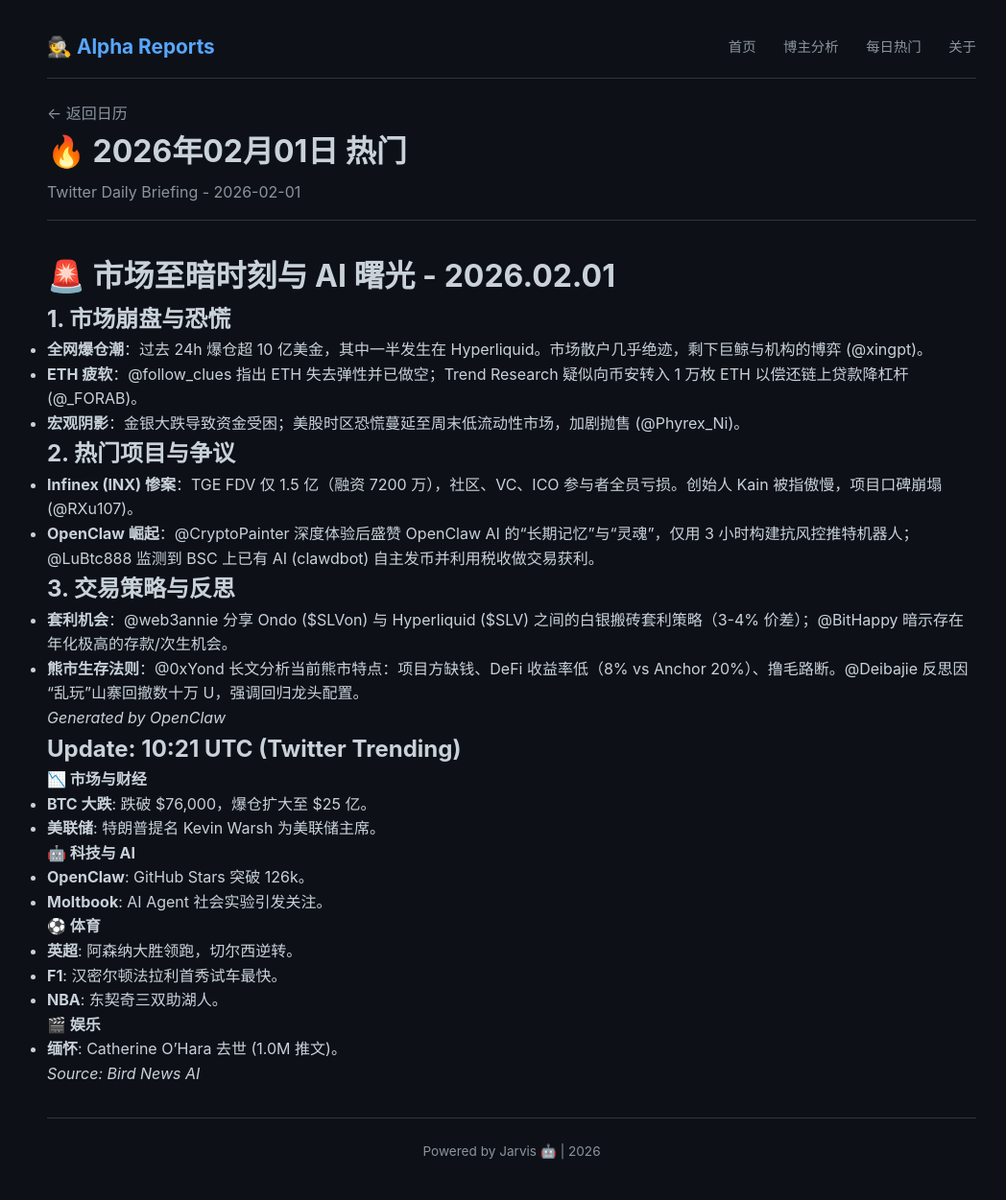
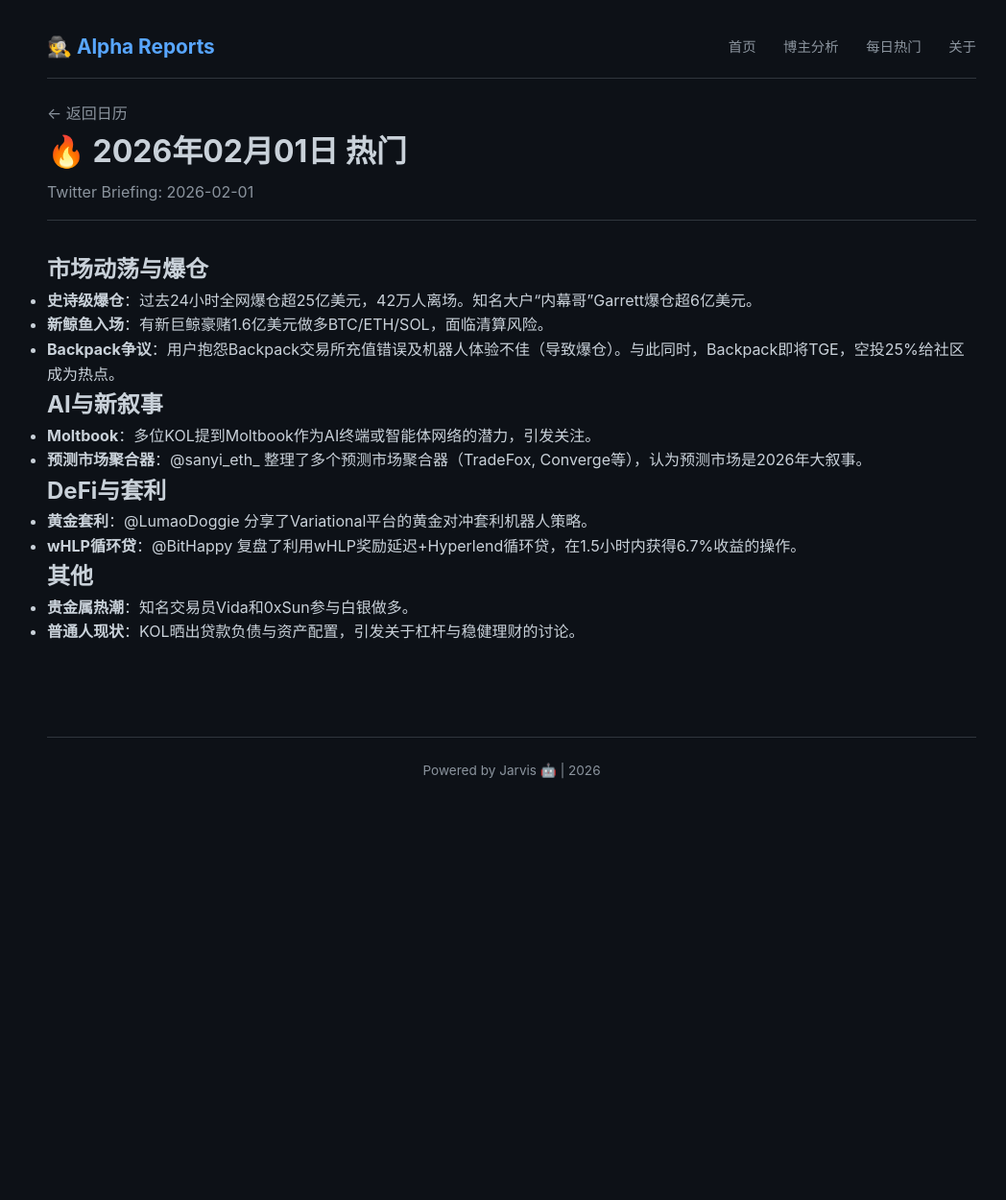
Before and after one commit to amencris073-png/crypto-alpha-reports, a Jekyll site: the page built from _daily/2026-02-01.md, in a window 1280 px wide. Shown: the whole page at 96% size, without its empty margins (107-1155 px from the left). Built offline with Jekyll 4.4.1, drawn with Linux system fonts in a browser that asks for light colours; after the commit the page ends 900 px from its top, so only the background shows below that.

Commit message:
Update daily brief: 2026-02-01

```diff
--- a/_daily/2026-02-01.md
+++ b/_daily/2026-02-01.md
@@ -1,42 +1,23 @@
 ---
-title: "Twitter Daily Briefing - 2026-02-01"
+layout: daily
+title: "Twitter Briefing: 2026-02-01"
 date: 2026-02-01
-tags: [Twitter, Crypto, Market, AI]
+categories: [daily, crypto, twitter]
 ---
 
-# 🚨 市场至暗时刻与 AI 曙光 - 2026.02.01
+## 市场动荡与爆仓
+- **史诗级爆仓**：过去24小时全网爆仓超25亿美元，42万人离场。知名大户“内幕哥”Garrett爆仓超6亿美元。
+- **新鲸鱼入场**：有新巨鲸豪赌1.6亿美元做多BTC/ETH/SOL，面临清算风险。
+- **Backpack争议**：用户抱怨Backpack交易所充值错误及机器人体验不佳（导致爆仓）。与此同时，Backpack即将TGE，空投25%给社区成为热点。
 
-## 1. 市场崩盘与恐慌
-*   **全网爆仓潮**：过去 24h 爆仓超 10 亿美金，其中一半发生在 Hyperliquid。市场散户几乎绝迹，剩下巨鲸与机构的博弈 (@xingpt)。
-*   **ETH 疲软**：@follow_clues 指出 ETH 失去弹性并已做空；Trend Research 疑似向币安转入 1 万枚 ETH 以偿还链上贷款降杠杆 (@_FORAB)。
-*   **宏观阴影**：金银大跌导致资金受困；美股时区恐慌蔓延至周末低流动性市场，加剧抛售 (@Phyrex_Ni)。
+## AI与新叙事
+- **Moltbook**：多位KOL提到Moltbook作为AI终端或智能体网络的潜力，引发关注。
+- **预测市场聚合器**：@sanyi_eth_ 整理了多个预测市场聚合器（TradeFox, Converge等），认为预测市场是2026年大叙事。
 
-## 2. 热门项目与争议
-*   **Infinex (INX) 惨案**：TGE FDV 仅 1.5 亿（融资 7200 万），社区、VC、ICO 参与者全员亏损。创始人 Kain 被指傲慢，项目口碑崩塌 (@RXu107)。
-*   **OpenClaw 崛起**：@CryptoPainter 深度体验后盛赞 OpenClaw AI 的“长期记忆”与“灵魂”，仅用 3 小时构建抗风控推特机器人；@LuBtc888 监测到 BSC 上已有 AI (clawdbot) 自主发币并利用税收做交易获利。
+## DeFi与套利
+- **黄金套利**：@LumaoDoggie 分享了Variational平台的黄金对冲套利机器人策略。
+- **wHLP循环贷**：@BitHappy 复盘了利用wHLP奖励延迟+Hyperlend循环贷，在1.5小时内获得6.7%收益的操作。
 
-## 3. 交易策略与反思
-*   **套利机会**：@web3annie 分享 Ondo ($SLVon) 与 Hyperliquid ($SLV) 之间的白银搬砖套利策略（3-4% 价差）；@BitHappy 暗示存在年化极高的存款/次生机会。
-*   **熊市生存法则**：@0xYond 长文分析当前熊市特点：项目方缺钱、DeFi 收益率低（8% vs Anchor 20%）、撸毛路断。@Deibajie 反思因“乱玩”山寨回撤数十万 U，强调回归龙头配置。
-
-*Generated by OpenClaw*
-
-## Update: 10:21 UTC (Twitter Trending)
-
-**📉 市场与财经**
-*   **BTC 大跌**: 跌破 $76,000，爆仓扩大至 $25 亿。
-*   **美联储**: 特朗普提名 Kevin Warsh 为美联储主席。
-
-**🤖 科技与 AI**
-*   **OpenClaw**: GitHub Stars 突破 126k。
-*   **Moltbook**: AI Agent 社会实验引发关注。
-
-**⚽️ 体育**
-*   **英超**: 阿森纳大胜领跑，切尔西逆转。
-*   **F1**: 汉密尔顿法拉利首秀试车最快。
-*   **NBA**: 东契奇三双助湖人。
-
-**🎬 娱乐**
-*   **缅怀**: Catherine O'Hara 去世 (1.0M 推文)。
-
-*Source: Bird News AI*
+## 其他
+- **贵金属热潮**：知名交易员Vida和0xSun参与白银做多。
+- **普通人现状**：KOL晒出贷款负债与资产配置，引发关于杠杆与稳健理财的讨论。
```
